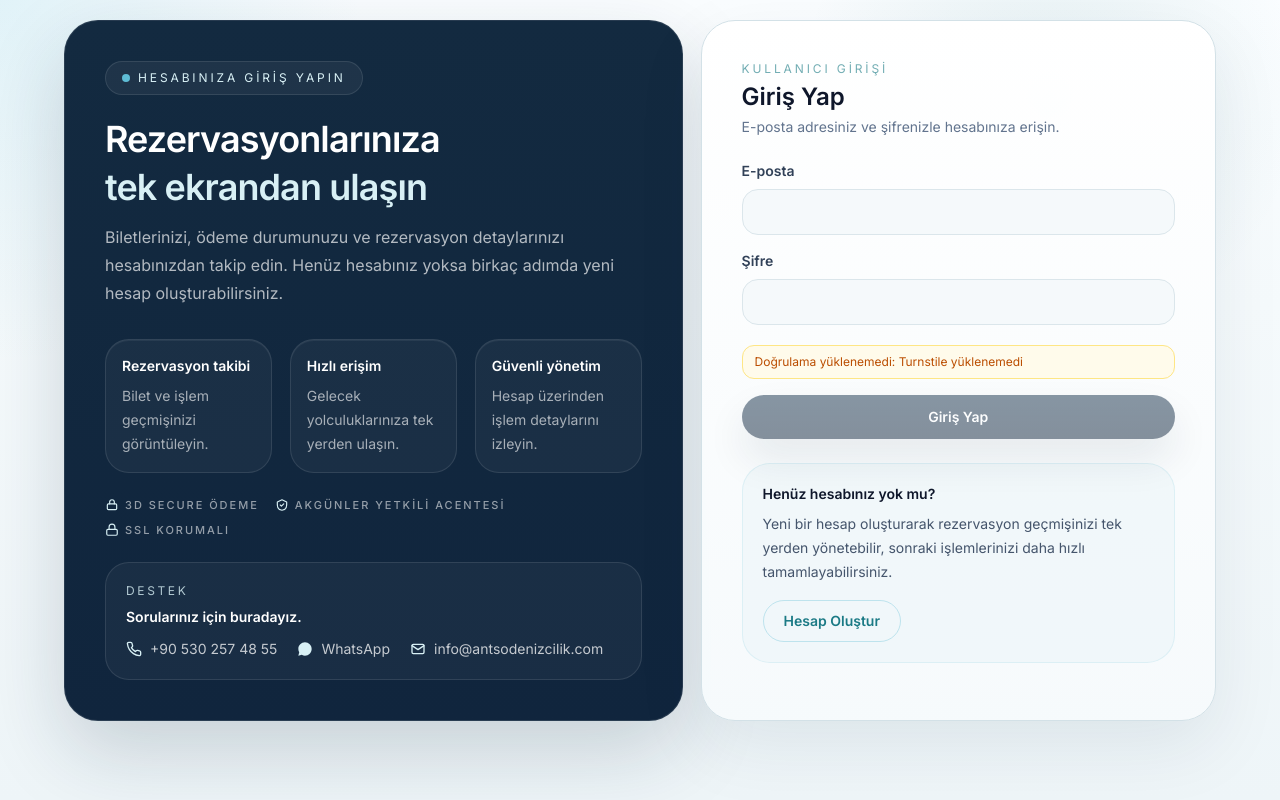
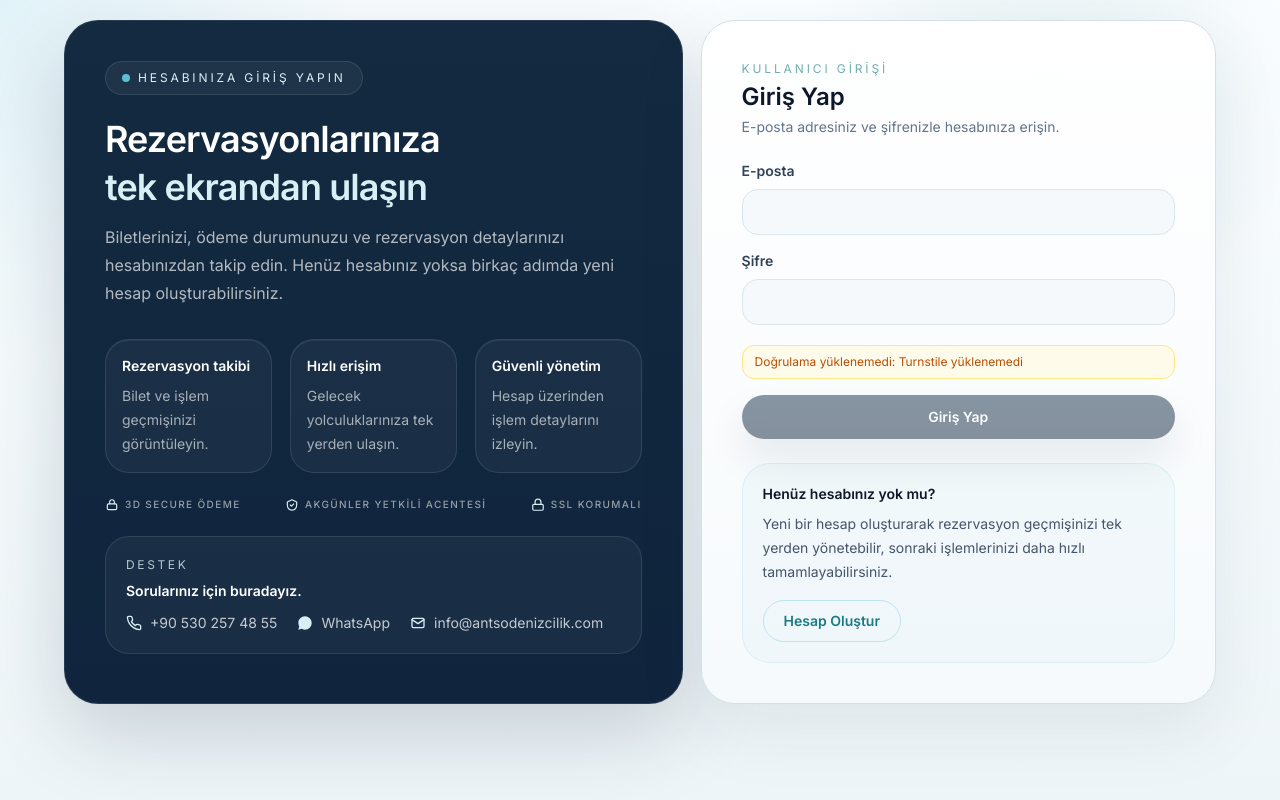
Before and after one commit to onursuay/antsodenizcilik, a Next.js app: page /auth/login in a window 1280 px wide. Built offline with nearby package versions, Linux system fonts and the light colour scheme; no server answers.

Commit message:
Keep trust badges on a single line on login left panel
Co-Authored-By: Claude Opus 4.7 (1M context) <noreply@anthropic.com>

```diff
--- a/src/app/auth/login/page.tsx
+++ b/src/app/auth/login/page.tsx
@@ -78,7 +78,7 @@ function LoginForm() {
           />
         </div>
 
-        <div className="mt-6 flex flex-wrap items-center gap-x-4 gap-y-2 text-[11px] font-medium uppercase tracking-[0.18em] text-white/55">
+        <div className="mt-6 flex flex-nowrap items-center justify-between gap-2 whitespace-nowrap text-[9px] font-medium uppercase tracking-[0.14em] text-white/55 sm:text-[10px]">
           <span className="inline-flex items-center gap-1.5">
             <svg className="h-3.5 w-3.5 text-brand-seafoam" viewBox="0 0 24 24" fill="none" stroke="currentColor" strokeWidth={2} strokeLinecap="round" strokeLinejoin="round">
               <rect x="4" y="10" width="16" height="10" rx="2" />
```
